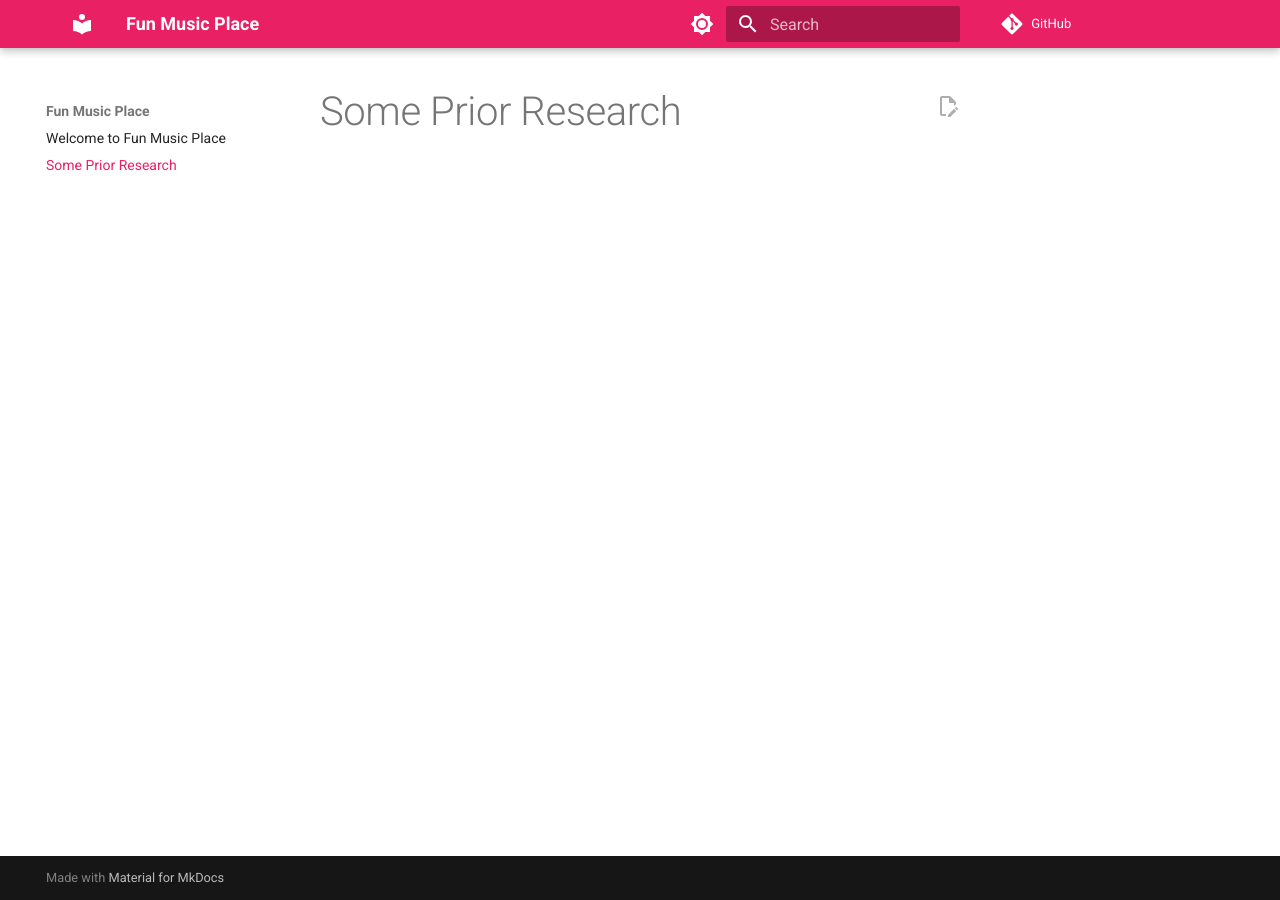
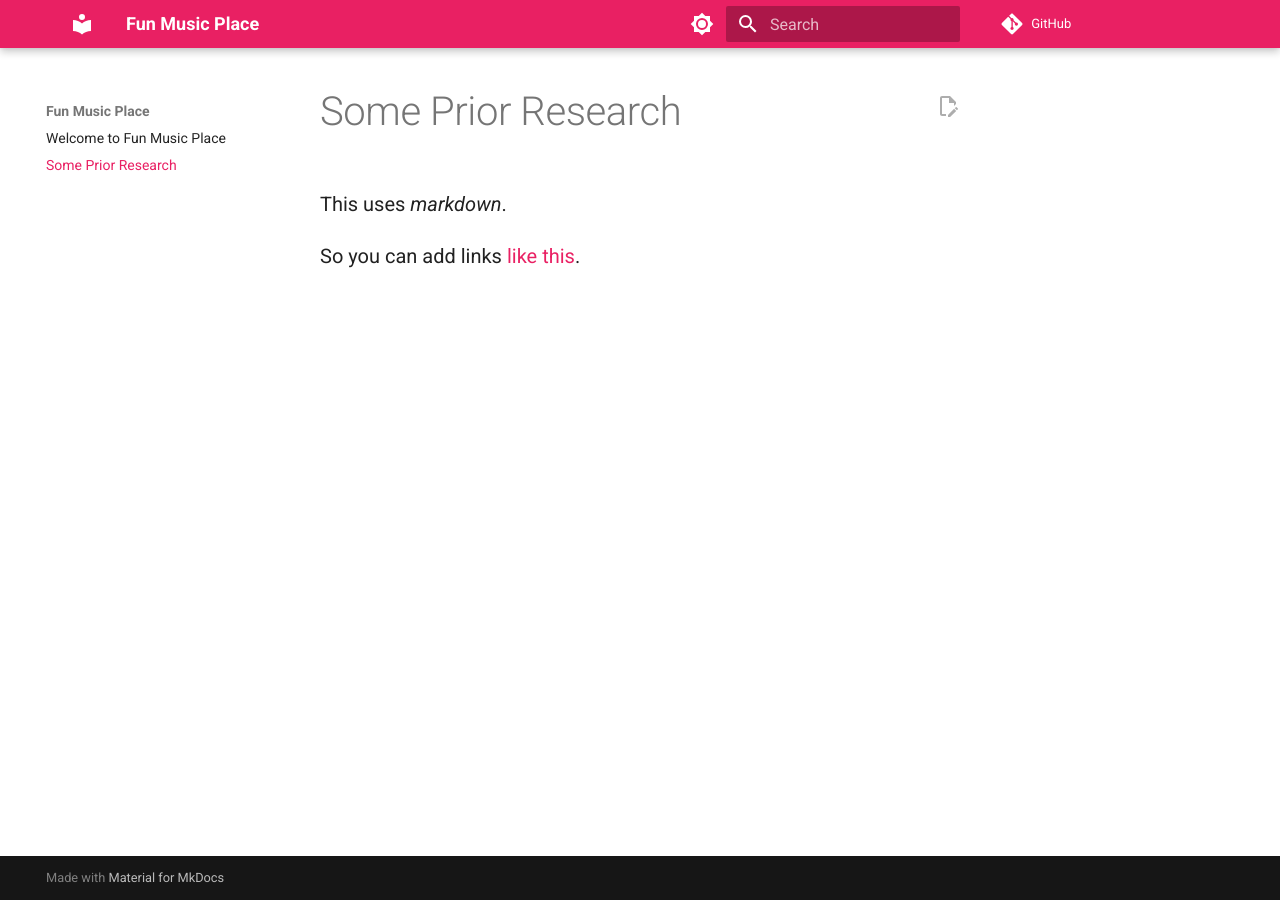
Before and after one commit to funmusicplace/wiki, an MkDocs documentation site: the page built from docs/resources.md, in a window 1280 px wide. Built offline with MkDocs 1.6.1 and Material for MkDocs 9.7.7, drawn with Linux system fonts in a browser that asks for light colours; comment, search, counter and statistics services are not loaded.

Commit message:
Test changes

```diff
--- a/docs/resources.md
+++ b/docs/resources.md
@@ -1 +1,5 @@
 # Some Prior Research
+
+This uses *markdown*.
+
+So you can add links [like this](https://dsaf).
```
